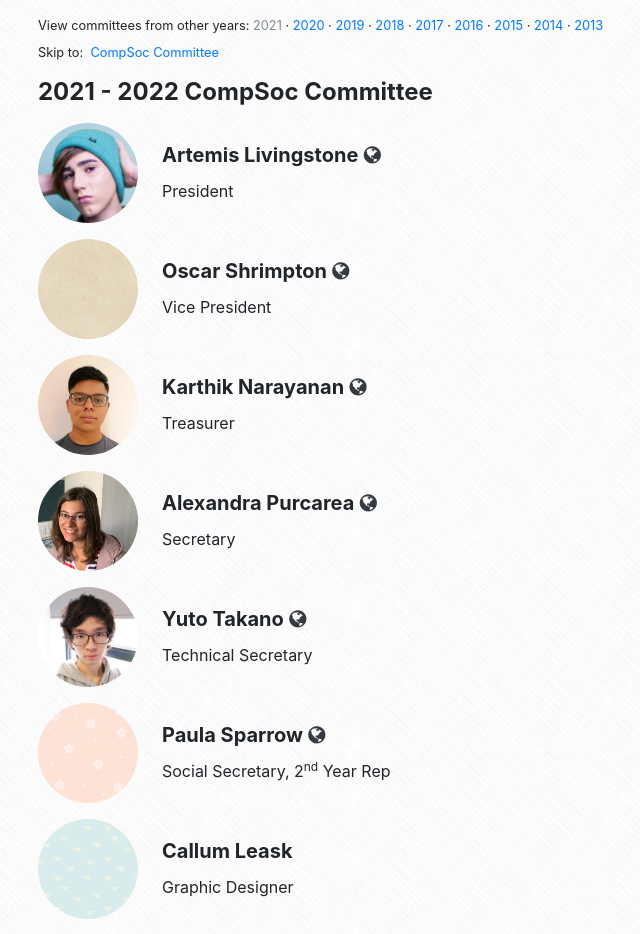
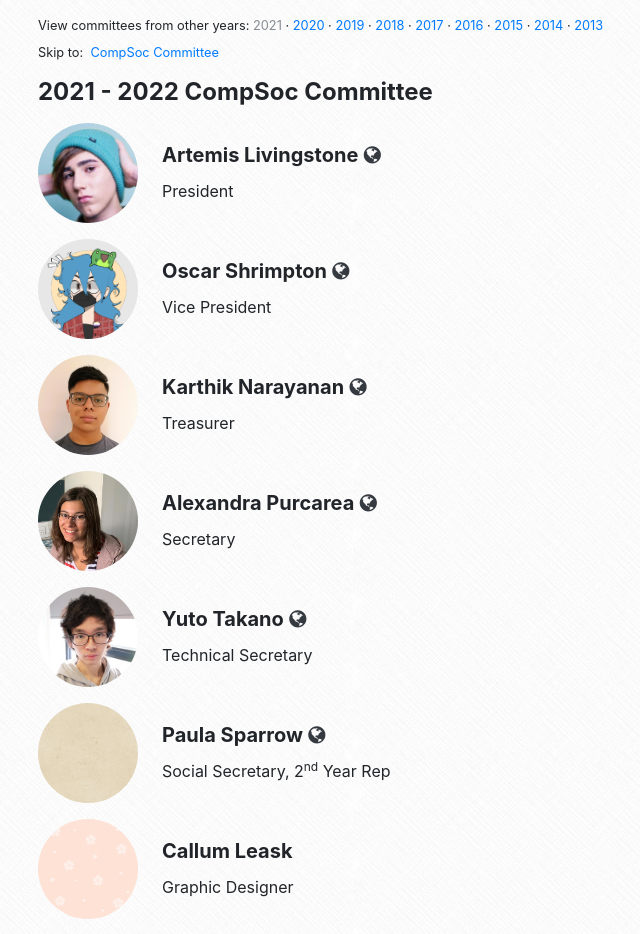
Before and after one commit to compsoc-edinburgh/website, a Jekyll site: the page built from _pages/team.html, in a window 1280 px wide. Shown: the part 439-1373 px from the top of the page, without its empty margins (47-687 px from the left). Built offline with Jekyll 4.4.1, drawn with Linux system fonts in a browser that asks for light colours; nearby versions of some CDN libraries.

Commit message:
Add Oscar's pfp to 21-22 team page

```diff
--- a/_data/committee/2021-2022.yml
+++ b/_data/committee/2021-2022.yml
@@ -9,7 +9,7 @@
       - name: Oscar Shrimpton
         role: Vice President
         url: https://www.linkedin.com/in/oscar-shrimpton-07b62a1a5
-      #   img:
+        img: oscar-1.png
 
       - name: Karthik Narayanan
         role: Treasurer
```
Also changed, not shown: static/img/team/oscar-1.png (added).
